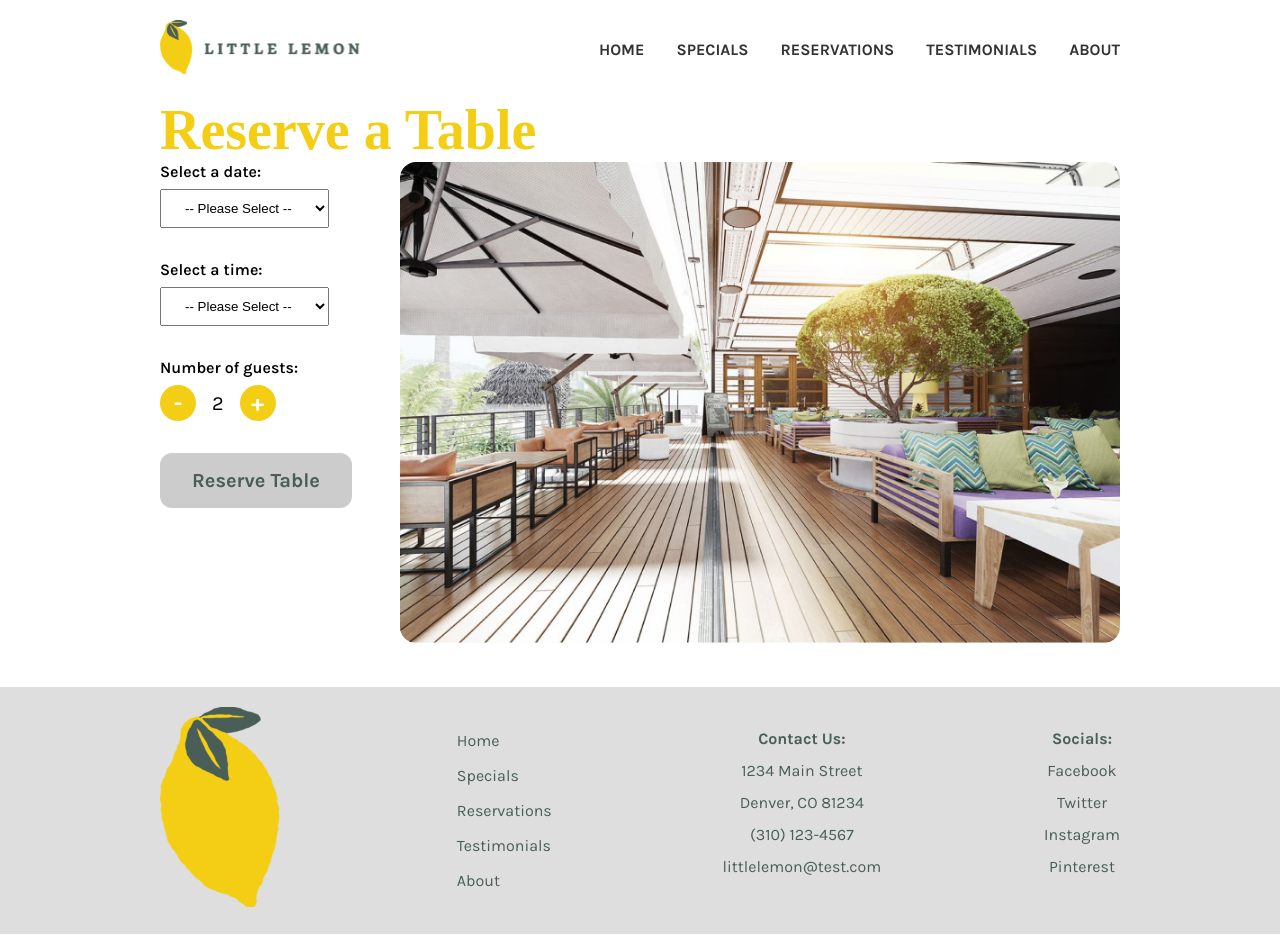
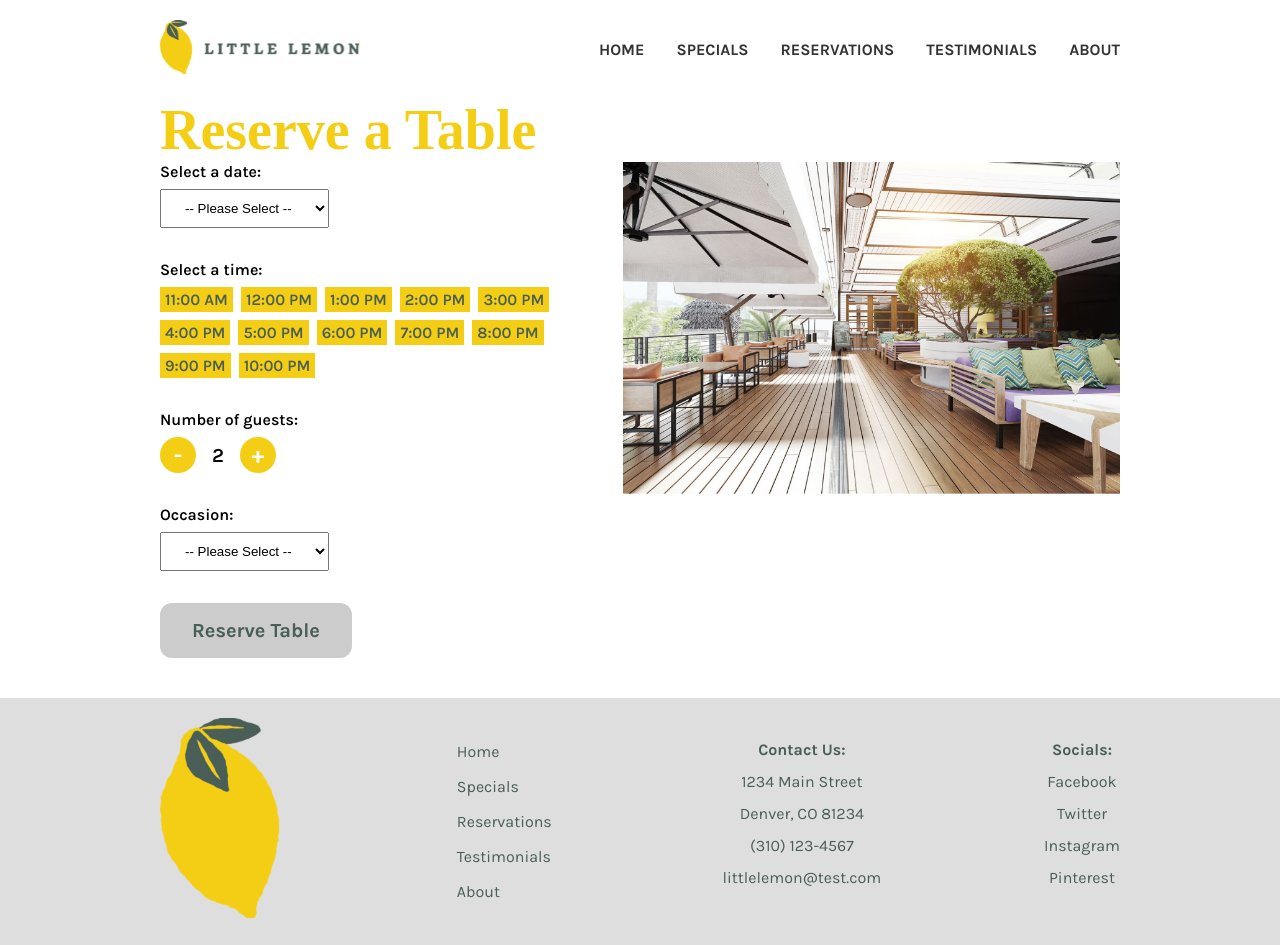
Before and after one commit to ajenkins198621/meta-frontend-capstone, a React (Create React App) app: page /booking in a window 1280 px wide. Built offline with nearby package versions, Linux system fonts and the light colour scheme; a web font is replaced by a local one.

Commit message:
Clean up booking form and add unit tests

```diff
--- a/src/App.css
+++ b/src/App.css
@@ -528,13 +528,6 @@ main {
 /* ------------- BOOKING ------------ */
 /* ---------------------------------- */
 
-.booking {
-	align-items: center;
-	display: flex;
-	flex-direction: column-reverse;
-	gap: 3rem;
-}
-
 .booking-form {
 	align-items: center;
 	display: flex;
@@ -543,28 +536,33 @@ main {
 	min-width: fit-content;
 }
 
-.booking .input-group {
+.booking {
+	align-items: center;
+	display: flex;
+	flex-direction: column-reverse;
+	gap: 3rem;
+
+	.input-group {
 		display: flex;
 		flex-direction: column;
 		gap: 0.5rem;
-}
 
-.booking .input-group label {
+		label,
+		span {
 			font-weight: 600;
 		}
 
-.booking .input-group select {
+		select {
 			width: fit-content;
 			padding: 10px 20px;
 		}
 
-.booking .input-group .button-selector {
+		.button-selector {
 			align-items: center;
 			display: flex;
 			gap: 1rem;
-}
 
-.booking .input-group .button-selector button {
+			button {
 				align-items: center;
 				border-radius: 50%;
 				color: white;
@@ -575,32 +573,62 @@ main {
 				justify-content: center;
 				padding: 0;
 				width: 2.25rem !important;
-}
-.booking .input-group .button-selector button:disabled {
+
+				&:disabled {
 					background-color: #ccc;
 					cursor: not-allowed;
 				}
+			}
 
-.booking .input-group .button-selector span {
+			span {
 				font-size: 1.25rem;
 			}
 
-.booking-image-container img {
+			img {
 				border-radius: 1rem;
 				max-width: 200px;
+			}
+		}
+	}
 }
 
 @media (min-width: 768px) {
 	.booking {
 		align-items: flex-start;
 		flex-direction: row;
+		width: 100%;
 	}
 
 	.booking-form {
 		align-items: flex-start;
+		width: 50%;
+		min-width: 40%;
+	}
+
+	.booking-image-container {
+		width: 60%;
 	}
 
 	.booking-image-container img {
 		max-width: 100%;
 	}
 }
+
+.booking-slot-container {
+	display: flex;
+	flex-wrap: wrap;
+	gap: 0.5rem;
+}
+
+.booking-slot {
+	display: inline;
+	padding: 3px 5px;
+	border-radius: 0;
+	font-size: 1rem;
+	font-weight: 600;
+
+	&.selected {
+		color: var(--color-light) !important;
+		background-color: var(--color-dark-green);
+	}
+}
--- /dev/null
+++ b/src/BookingForm.js
@@ -0,0 +1,129 @@
+import BookingSlot from "./BookingSlot";
+import { useReducer, useState } from "react";
+
+const initialTimes = [
+	"11:00 AM",
+	"12:00 PM",
+	"1:00 PM",
+	"2:00 PM",
+	"3:00 PM",
+	"4:00 PM",
+	"5:00 PM",
+	"6:00 PM",
+	"7:00 PM",
+	"8:00 PM",
+	"9:00 PM",
+	"10:00 PM",
+];
+
+export const initializeTimes = () => {
+	return initialTimes;
+};
+
+export const updateTimes = (state, action) => {
+	switch (action.type) {
+		case "UPDATE_TIMES":
+			return initialTimes;
+		default:
+			return state;
+	}
+};
+
+const BookingForm = () => {
+	const [availableTimes, dispatchAvailableTimes] = useReducer(updateTimes, [], initializeTimes);
+
+	const [date, setDate] = useState("");
+	const [time, setTime] = useState("");
+	const [numberGuests, setNumberGuests] = useState(2);
+	const [occasion, setOccasion] = useState("");
+
+	const formatDate = (date) => {
+		const day = date.getDate();
+		const month = date.getMonth() + 1;
+		const year = date.getFullYear();
+		return `${month}/${day}/${year}`;
+	};
+
+	const today = new Date();
+
+	return (
+		<div className="booking-form">
+			<div className="input-group">
+				<label htmlFor="date">Select a date:</label>
+				<select onChange={(e) => setDate(e.target.value)} value={date} id="date">
+					<option value={""}>-- Please Select --</option>
+					{[...Array(30)].map((i, idx) => {
+						const date = new Date(today);
+						date.setDate(today.getDate() + idx);
+						const formattedDate = formatDate(date);
+						return (
+							<option key={idx} value={formattedDate}>
+								{formattedDate}
+							</option>
+						);
+					})}
+				</select>
+			</div>
+			<div className="input-group">
+				<span>Select a time:</span>
+				<div className="booking-slot-container">
+					{availableTimes.map((t, idx) => (
+						<BookingSlot
+							key={idx}
+							isAvailable={true}
+							isSelected={t === time}
+							value={t}
+							onClick={() => {
+								setTime(t);
+							}}
+						/>
+					))}
+				</div>
+			</div>
+			<div className="input-group">
+				<span>Number of guests:</span>
+				<div className="button-selector">
+					<button
+						disabled={numberGuests <= 1}
+						onClick={() => {
+							setNumberGuests((prev) => {
+								if (prev <= 1) return prev;
+								return prev - 1;
+							});
+						}}
+					>
+						-
+					</button>{" "}
+					<span>{numberGuests}</span>{" "}
+					<button
+						disabled={numberGuests >= 8}
+						onClick={() => {
+							setNumberGuests((prev) => {
+								if (prev >= 8) return prev;
+								return prev + 1;
+							});
+						}}
+					>
+						+
+					</button>
+				</div>
+			</div>
+			<div className="input-group">
+				<label htmlFor="occasion">Occasion:</label>
+				<select onChange={(e) => setOccasion(e.target.value)} value={occasion} id="occasion">
+					<option value={""}>-- Please Select --</option>
+					<option value={"Birthday"}>Birthday</option>
+					<option value={"Anniversary"}>Anniversary</option>
+					<option value={"Date Night"}>Date</option>
+					<option value={"Business"}>Business</option>
+					<option value={"Other"}>Other</option>
+				</select>
+			</div>
+			<button disabled={date === "" || time === "" || occasion === ""} onClick={() => alert("Reserve a table?")}>
+				Reserve Table
+			</button>
+		</div>
+	);
+};
+
+export default BookingForm;
--- a/src/BookingPage.js
+++ b/src/BookingPage.js
@@ -1,98 +1,13 @@
-import { useState } from "react";
 import App from "./App";
+import BookingForm from "./BookingForm";
 
 const Booking = () => {
-	const [date, setDate] = useState("");
-	const [time, setTime] = useState("");
-	const [numberGuests, setNumberGuests] = useState(2);
-
-	const formatDate = (date) => {
-		const day = date.getDate();
-		const month = date.getMonth() + 1;
-		const year = date.getFullYear();
-		return `${month}/${day}/${year}`;
-	};
-
-	const today = new Date();
-
 	return (
 		<App>
 			<div className="container">
 				<h2>Reserve a Table</h2>
 				<div className="booking">
-					<div className="booking-form">
-						<div className="input-group">
-							<label htmlFor="date">Select a date:</label>
-							<select onChange={(e) => setDate(e.target.value)} value={date} id="date">
-								<option value={""}>-- Please Select --</option>
-								{[...Array(30)].map((i, idx) => {
-									const date = new Date(today);
-									date.setDate(today.getDate() + idx);
-									const formattedDate = formatDate(date);
-									return (
-										<option key={idx} value={formattedDate}>
-											{formattedDate}
-										</option>
-									);
-								})}
-							</select>
-						</div>
-						<div className="input-group">
-							<label htmlFor="time">Select a time:</label>
-							<select onChange={(e) => setTime(e.target.value)} value={time} id="time">
-								<option value={""}>-- Please Select --</option>
-								{[
-									"11:00 AM",
-									"12:00 PM",
-									"1:00 PM",
-									"2:00 PM",
-									"3:00 PM",
-									"4:00 PM",
-									"5:00 PM",
-									"6:00 PM",
-									"7:00 PM",
-									"8:00 PM",
-									"9:00 PM",
-									"10:00 PM",
-								].map((time, idx) => (
-									<option key={idx} value={time}>
-										{time}
-									</option>
-								))}
-							</select>
-						</div>
-						<div className="input-group">
-							<label htmlFor="guests">Number of guests:</label>
-							<div className="button-selector">
-								<button
-									disabled={numberGuests <= 1}
-									onClick={() => {
-										setNumberGuests((prev) => {
-											if (prev <= 1) return prev;
-											return prev - 1;
-										});
-									}}
-								>
-									-
-								</button>{" "}
-								<span>{numberGuests}</span>{" "}
-								<button
-									disabled={numberGuests >= 8}
-									onClick={() => {
-										setNumberGuests((prev) => {
-											if (prev >= 8) return prev;
-											return prev + 1;
-										});
-									}}
-								>
-									+
-								</button>
-							</div>
-						</div>
-						<button disabled={date === "" || time === ""} onClick={() => alert("Reserve a table?")}>
-							Reserve Table
-						</button>
-					</div>
+					<BookingForm />
 					<div className="booking-image-container">
 						<img src="/restaurant.jpg" alt="Booking Pic" />
 					</div>
--- /dev/null
+++ b/src/BookingSlot.js
@@ -0,0 +1,9 @@
+const BookingSlot = ({ isAvailable, isSelected, setTime, value, onClick }) => {
+	return (
+		<button className={`booking-slot${isSelected ? " selected" : ""}`} disabled={!isAvailable} onClick={onClick}>
+			{value}
+		</button>
+	);
+};
+
+export default BookingSlot;
```
Also changed, not shown: 1 other file (tests, documents, lock files or other folders). Lines whose indentation alone changed are shown as unchanged.
